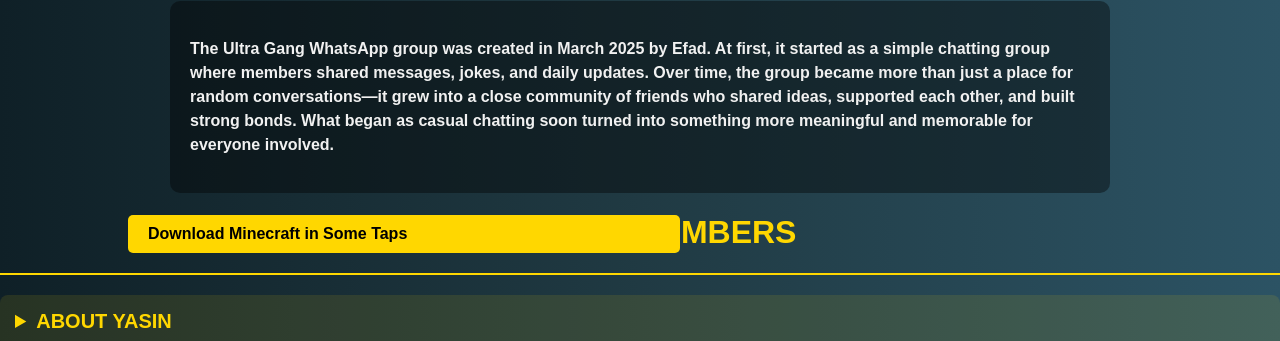
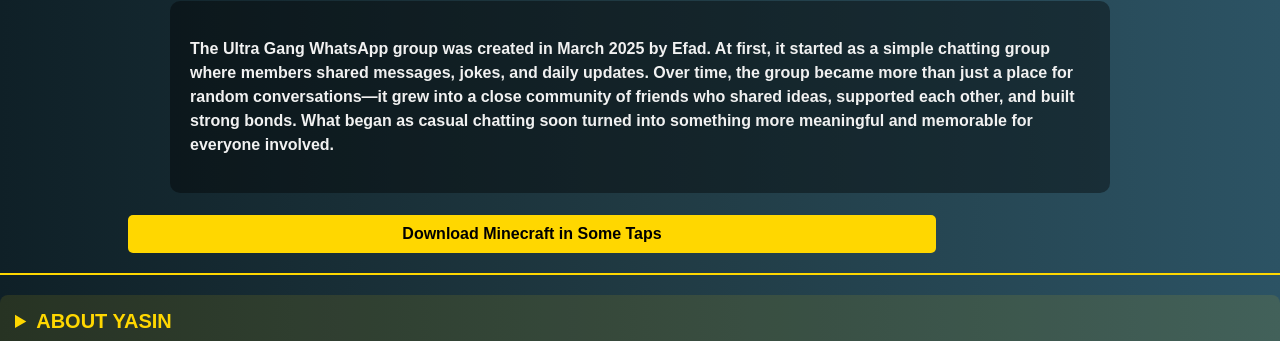
Before and after one commit to Yaseen44666A/Ultra-Gang, a plain HTML site: page index.html in a window 1280 px wide. Shown: the part 457-798 px from the top of the page. Drawn offline with Linux system fonts and the light colour scheme.

Commit message:
Increase download link width to 60%

```diff
--- a/index.html
+++ b/index.html
@@ -88,7 +88,8 @@
     }
 
     a.download-link {
-      width: 40%;
+      width: 60%;
+      text-align: center;
       display: inline-block;
       position: absolute;
       bottom: 10%;
```
